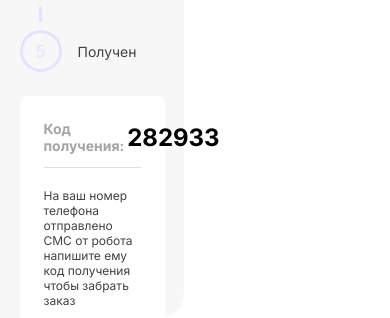
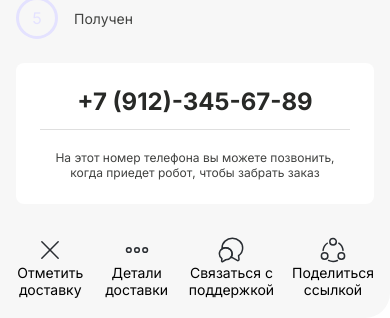
Before and after one commit to Carnifex111/Robodel, a React (Create React App) app: page /tracking in a window 390 px wide. Shown: the part 526-844 px from the top of the page. Built offline with nearby package versions, Linux system fonts and the light colour scheme.

Commit message:
частично сделан адаптив

```diff
--- a/package.json
+++ b/package.json
@@ -10,6 +10,7 @@
     "formik": "^2.2.9",
     "react": "^18.2.0",
     "react-dom": "^18.2.0",
+    "react-responsive": "^9.0.2",
     "react-router-dom": "^5.3.3",
     "react-scripts": "5.0.1",
     "sass": "^1.56.1",
--- a/src/components/trackingCode/TrackingCode.js
+++ b/src/components/trackingCode/TrackingCode.js
@@ -5,13 +5,14 @@ function TrackingCode() {
   return (
     <div className="tracking-code">
       <div className="tracking-code__receiving">
-        <h3>Код получения:</h3>
-        <h2 className="receipt-code">282933</h2>
+        <a href="tel:+7(912)-345-67-89" className="receipt-code">
+          +7 (912)-345-67-89
+        </a>
       </div>
       <div className="tracking-code__additional-info">
         <p>
-          На ваш номер телефона отправлено СМС от робота <br /> напишите ему код
-          получения чтобы забрать заказ
+          На этот номер телефона вы можете позвонить, когда приедет робот, чтобы
+          забрать заказ
         </p>
       </div>
     </div>
--- a/src/components/trackingCode/TrackingCode.scss
+++ b/src/components/trackingCode/TrackingCode.scss
@@ -8,18 +8,17 @@
     display: flex;
     flex-direction: column;
     gap: 20px;
+    text-align: center;
 
     &__receiving {
-        display: flex;
-        align-items: center;
-        justify-content: space-between;
         border-bottom: 1px solid #DFDFDF;
         padding-bottom: 13px;
         gap: 3%;
 
-        & h3 {
-            font-size: 14px;
-            color: #A4A4A4;
+        & a {
+            font-size: 24px;
+            font-weight: 700;
+            color: $dark;
         }
     }
 
--- a/src/components/trackingInfo/TrackingInfo.scss
+++ b/src/components/trackingInfo/TrackingInfo.scss
@@ -2,14 +2,17 @@
 
 .tracking-info {
     background: #F7F7F7;
+    background-size: contain;
     border-radius: 0px 25px 25px 0px;
-    width: 47.3%;
-    height: 100vh;
     display: flex;
     flex-direction: column;
     justify-content: space-between;
+    padding: 45px 5% 45px 5%;
+    height: 100vh;
 
-    padding: 45px 5% 45px 5%;
+    @media (max-width: 768px) {
+        padding: 41px 16px 38px 16px;
+    }
 
     .link-back {
         display: flex;
@@ -44,11 +47,14 @@
 
     &__nav {
         margin-top: 32px;
-        display: flex;
-        align-items: center;
-        justify-content: space-between;
-        gap: 20px;
-        flex-wrap: wrap;
+        display: grid;
+        grid-template-columns: 1fr 1fr 1fr 1fr;
+        gap: 5%;
+
+        @media (max-width: 768px) {
+            // grid-template-columns: 1fr 1fr;
+
+        }
 
         .nav-btn {
             font-size: 14px;
--- a/src/pages/trackingPage/trackingPage.js
+++ b/src/pages/trackingPage/trackingPage.js
@@ -1,13 +1,15 @@
 import { Link } from "react-router-dom";
 import YandexMap from "../../components/yandexMap/YandexMap";
 import TrackingInfo from "../../components/trackingInfo/TrackingInfo";
-import './trackingPage.scss'
+import "./trackingPage.scss";
 
 const TrackingPage = () => {
   return (
     <div className="tp-container">
       <TrackingInfo />
-      <YandexMap />
+      <div className="yandex-map">
+        <YandexMap />
+      </div>
     </div>
   );
 };
--- a/src/pages/trackingPage/trackingPage.scss
+++ b/src/pages/trackingPage/trackingPage.scss
@@ -2,4 +2,12 @@
     display: flex;
     align-items: center;
     justify-content: space-between;
+
+    .yandex-map {
+        overflow: hidden;
+
+        @media (max-width: 768px) {
+            display: none;
+        }
+    }
 }
```
Also changed, not shown: 1 other file (tests, documents, lock files or other folders).
